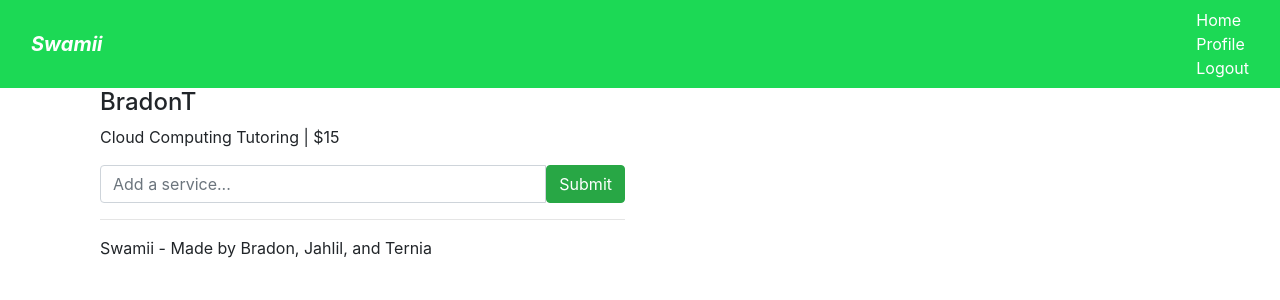
After one commit to xxxjahlilallenxxx/Cloud-Project, a Python web app: template templates/home.html in a window 1280 px wide. The commit adds this page. Shown: the top 300 px of the page. Run offline with Jinja, Linux system fonts and the light colour scheme; the template is opened without the code that fills it, so the values that code supplies are empty.

Commit message:
Added home page

```diff
--- a/static/style.css
+++ b/static/style.css
@@ -12,3 +12,36 @@
 .submit{
   color: #1cd955;
 }
+
+a {
+  color: #3b5998;
+}
+
+.navbar {
+  -webkit-border-radius: 0;
+  -moz-border-radius: 0;
+  border-radius: 0;
+}
+
+.navbar-default {
+  background-color: #1cd955;
+  border-color: #ffffff;
+}
+
+.navbar-default .navbar-brand {
+  color: #ffffff;
+}
+
+.navbar-default .navbar-brand:focus,
+.navbar-default .navbar-brand:hover {
+  color: #fff;
+}
+
+.navbar-default .navbar-nav>li>a {
+  color: #fff;
+}
+
+.navbar-default .navbar-nav>li>a:focus,
+.navbar-default .navbar-nav>li>a:hover {
+  color: #fff;
+}
--- /dev/null
+++ b/templates/home.html
@@ -0,0 +1,66 @@
+<!doctype html>
+<html>
+
+<head>
+    <link rel="stylesheet" href="{{ url_for('static', filename='bootstrap.min.css') }}">
+    <link rel="stylesheet" type="text/css" href="style.css">
+</head>
+
+<body>
+    <!-- nav -->
+    <nav class="navbar navbar-default">
+        <div class="container-fluid">
+            <div class="navbar-header">
+                <a class="navbar-brand" href="index.html"><i><b>Swamii</b></i></a>
+            </div>
+            <ul class="nav navbar-nav navbar-right">
+                <li><a href="index.html">Home</a></li>
+                <li><a href="profile.html">Profile</a></li>
+                <li><a href="#">Logout</a></li>
+            </ul>
+        </div>
+    </nav>
+    <!-- ./nav -->
+
+    <!-- main -->
+    <main class="container">
+        <div class="container">
+            <div class="row">
+                <div class="col-md-3">
+                    <!-- profile brief -->
+                    <div class="panel panel-default">
+                        <div class="panel-body">
+                            <h4>BradonT</h4>
+                            <p>Cloud Computing Tutoring | $15</p>
+                        </div>
+                    </div>
+                </div>
+            </div>
+            <!-- ./friend requests -->
+        </div>
+        <div class="col-md-6">
+            <!-- post form -->
+            <form method="post" action="">
+                <div class="input-group">
+                    <input class="form-control" type="text" name="content" placeholder="Add a service...">
+                    <span class="input-group-btn">
+                        <button class="btn btn-success" type="submit" name="post">Submit</button>
+                    </span>
+                </div>
+            </form>
+            <hr>
+
+            <!-- ./feed -->
+        </div>
+
+        <footer class="container text-center">
+            <ul class="nav nav-pills pull-right">
+                <li>Swamii - Made by Bradon, Jahlil, and Ternia</li>
+            </ul>
+        </footer>
+        <!-- ./footer -->
+        <script type="text/javascript" src="js/bootstrap.min.js"></script>
+        <script type="text/javascript" src="js/script.js"></script>
+</body>
+
+</html>
```
